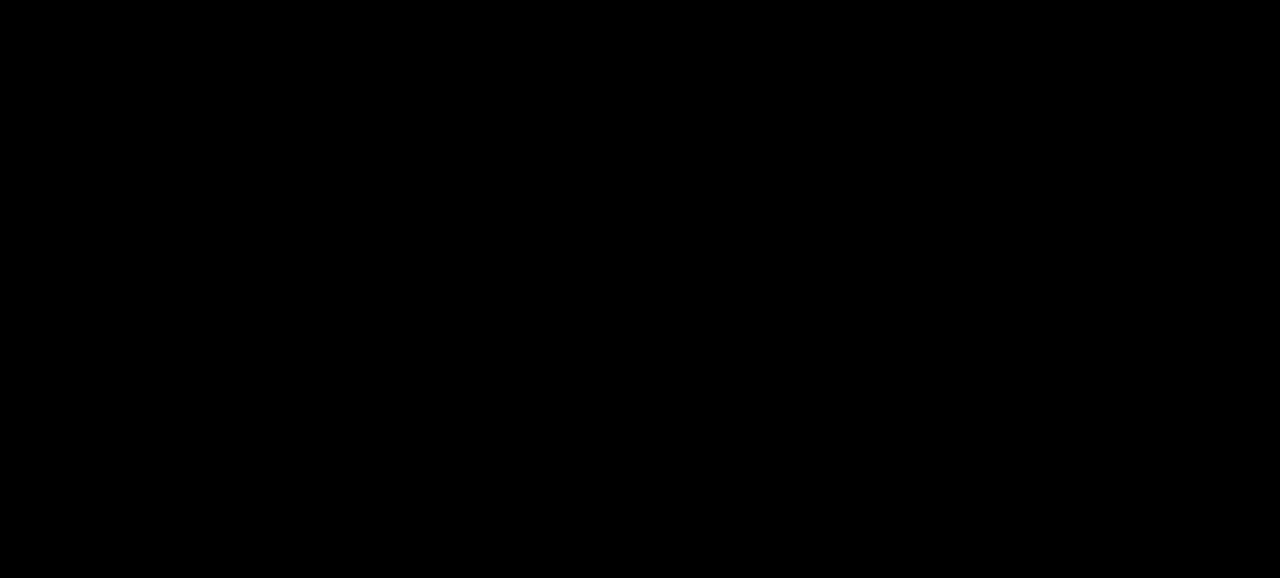
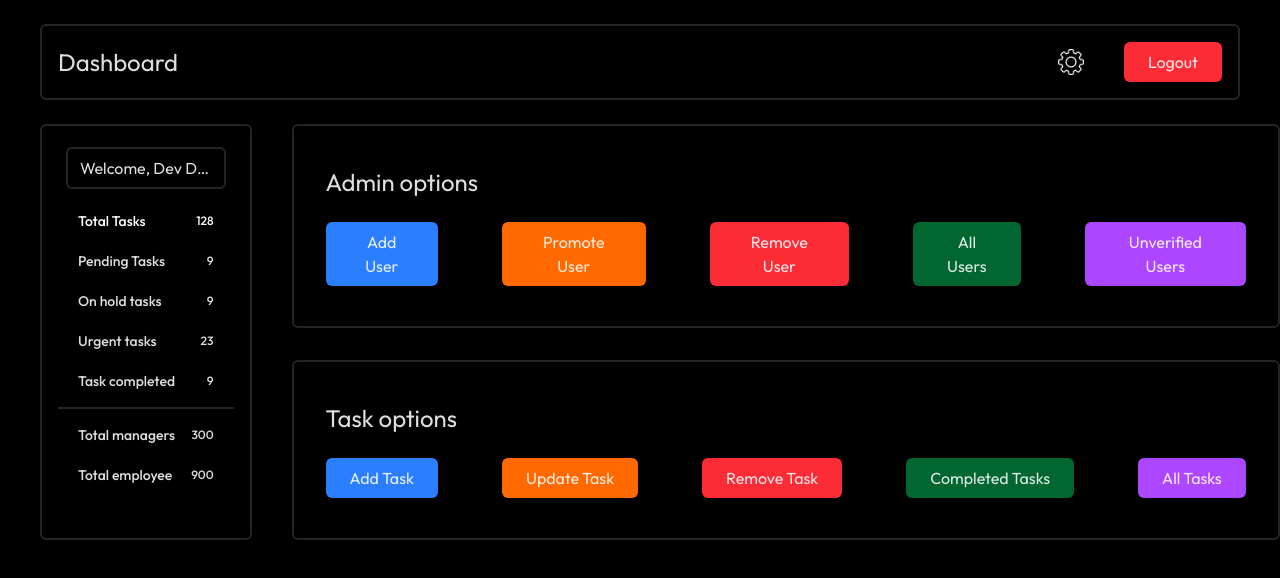
Before and after one commit to devdixit-dev/TaskPilot, a React (Vite) app in the folder frontend/: page /admin/dashboard in a window 1280 px wide. Before the commit this address had no page. Shown: the top 578 px of the page. Built offline with nearby package versions, Linux system fonts and the light colour scheme.

Commit message:
update routes

```diff
--- a/frontend/src/App.jsx
+++ b/frontend/src/App.jsx
@@ -1,15 +1,18 @@
 import { Routes, Route } from 'react-router-dom'
+
 import AdminAuth from './pages/Admin/AdminAuth'
 import ForgotPassword from './pages/Admin/ForgotPassword'
 import AdminDashboard from './pages/Admin/AdminDashboard'
+import AdminSettings from './pages/Admin/AdminSettings'
 
 const App = () => {
 
   return (
     <Routes>
-      <Route path='/' element={<AdminAuth />} />
-      <Route path='/forgot-password' element={<ForgotPassword />} />
-      <Route path='/admin-dashboard' element={<AdminDashboard />} />
+      <Route path='/admin' element={<AdminAuth />} />
+      <Route path='/admin/forgot-password' element={<ForgotPassword />} />
+      <Route path='/admin/dashboard' element={<AdminDashboard />} />
+      <Route path='/admin/settings' element={<AdminSettings />} />
     </Routes>
   )
 }
--- a/frontend/src/components/Navbar.jsx
+++ b/frontend/src/components/Navbar.jsx
@@ -1,14 +1,17 @@
 import setting from '../assets/settings.png'
+import { useNavigate } from 'react-router-dom'
 
 const Navbar = () => {
+  const navigate = useNavigate();
+
   return (
     <div className="mx-10 my-6 px-4 py-4 rounded-md border-2 border-[#242424]">
       <div className='flex justify-between items-center'>
         <div>
-          <h2 className="text-2xl">Dashboard</h2>
+          <a href='/admin/dashboard' className="text-2xl">Dashboard</a>
         </div>
         <div className='flex justify-center items-center gap-10'>
-          <button className='cursor-pointer'><img src={setting} width={26} /></button>
+          <button onClick={() => navigate('/admin/settings')} className='cursor-pointer'><img src={setting} width={26} /></button>
           <button type="submit" className="py-2 px-6 rounded-md bg-red-500 cursor-pointer hover:outline-2">Logout</button>
         </div>
       </div>
--- a/frontend/src/pages/Admin/AdminAuth.jsx
+++ b/frontend/src/pages/Admin/AdminAuth.jsx
@@ -59,7 +59,7 @@ const AdminAuth = () => {
         });
         setEmail('');
         setPassword('');
-        navigate('/admin-dashboard')
+        navigate('/admin/dashboard')
       }, 3000);
     }
   }
--- /dev/null
+++ b/frontend/src/pages/Admin/AdminSettings.jsx
@@ -0,0 +1,9 @@
+const AdminSettings = () => {
+  return (
+    <div>
+      hello
+    </div>
+  )
+}
+
+export default AdminSettings
```
